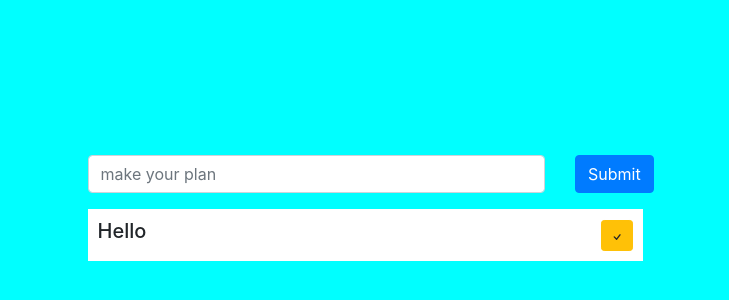
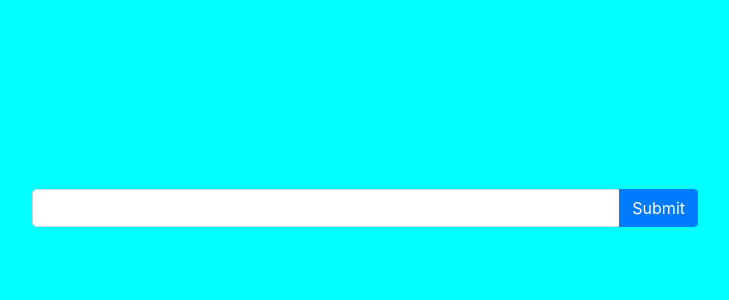
Before and after one commit to ShioNguyen/todo-app-reactjs, a React (Create React App) app: page / in a window 1280 px wide. Shown: the part 192-492 px from the top of the page, without its empty margins (275-1004 px from the left). Built offline with nearby package versions, Linux system fonts and the light colour scheme.

Commit message:
basic tasks

```diff
--- a/public/index.html
+++ b/public/index.html
@@ -6,7 +6,7 @@
     <meta name="theme-color" content="#000000" />
     <title>React App</title>
   </head>
-  <body style="background-color: aqua;">
+  <body>
     <div id="root"></div>
   </body>
 </html>
--- a/src/App.js
+++ b/src/App.js
@@ -1,70 +1,13 @@
-import React, { useEffect, useState } from 'react'
-import { Form, FormGroup, Input, Button, Container, Col, Row } from 'reactstrap'
-import {BsCheck} from 'react-icons/bs';
-
-function getWindowDimensions() {
-  const { innerWidth } = window;
-  return innerWidth;
-}
+import React from 'react'
+import TodoApp from './components/TodoApp';
 
 function App() {
 
-  const [windowDimensions, setWindowDimensions] = useState(getWindowDimensions());
-  const [btnBlock, setBtnBlock] = useState(false);
-
-  useEffect(() => {
-    window.addEventListener('resize', () => {
-      const {innerWidth} = window;
-      setWindowDimensions(innerWidth);
-    })
-    if(windowDimensions < 576) {
-      setBtnBlock(true);
-    }
-    else {
-      setBtnBlock(false);
-    }
-  }, [windowDimensions])
-
-  return (
-    <>
-      <Container
-        style={{
-          minHeight: '100vh',
-          display: 'flex',
-          flexDirection: 'column',
-          justifyContent: 'center',
-          alignItems: 'center',
-        }}
-      >
-        <Form style={{width: '50%'}}>
-          <FormGroup row>
-            <Col sm={10} xs={12}>
-              <Input placeholder='make your plan'/>
-            </Col>
-            <Col sm={2} xs={12}>
-              <Button block={btnBlock} color='primary'>Submit</Button>
-            </Col>
-          </FormGroup>
-          <Row >
-            <Col xs={12}>
-              <div style={{
-                display: 'flex',
-                alignItems: 'center',
-                justifyContent: 'space-between',
-                backgroundColor: '#fff',
-                padding: '10px',
-                minHeight: '30px',
-              }}>
-                <h5>Hello</h5>
-                <Button size='sm' color='warning'><BsCheck/></Button>
-              </div>
-            </Col>
-          </Row>
-        </Form>
-
-      </Container>
-    </>
-  )
+	return (
+		<>
+			<TodoApp/>
+		</>
+	)
 }
 
 export default App;
--- /dev/null
+++ b/src/components/TodoApp.js
@@ -0,0 +1,59 @@
+import React, { useEffect, useState } from 'react';
+import { Container } from 'reactstrap';
+
+import TodoInput from './TodoInput';
+import TodoContainer from './TodoContainer';
+
+import {container} from './styles';
+
+export default function TodoApp() {
+
+    const [title, setTitle] = useState('');
+    const [isEdit, setIsEdit] = useState(false);
+    const [editID, setEditID] = useState(null);
+    const [list, setList] = useState(() => {
+        let list = localStorage.getItem('list');
+        if(list) {
+            return JSON.parse(localStorage.getItem('list'));
+        }
+        else return [];
+    })
+
+    const completeTodo = (id) => {
+        const newList = list.filter(item => item.id !== id);
+        setList(newList);
+    }
+
+    const editTodo = (id) => {
+        const itemEdited = list.find(item => item.id === id);
+        setTitle(itemEdited.title);
+        setIsEdit(true);
+        setEditID(itemEdited.id);
+    }
+
+    const completeAll = () => {
+        setList([]);
+    }
+
+    useEffect(() => {
+        localStorage.setItem('list', JSON.stringify(list));
+    }, [list]);
+
+    return (
+        <>
+            <Container style={container}>
+                <TodoInput
+                    title={title}
+                    setTitle={setTitle}
+                    list={list}
+                    setList={setList}
+                    isEdit={isEdit}
+                    editID={editID}
+                    setIsEdit={setIsEdit}
+                    setEditID={setEditID}
+                />
+                <TodoContainer list={list} completeTodo={completeTodo} editTodo={editTodo} completeAll={completeAll}/>
+            </Container>
+        </>
+    )
+}
--- /dev/null
+++ b/src/components/TodoContainer.js
@@ -0,0 +1,36 @@
+import React from 'react';
+import { Button, Row } from 'reactstrap';
+
+import {
+    AiOutlineCheck as Check,
+    AiFillEdit as Edit,
+} from 'react-icons/ai';
+import {btn} from './styles';
+
+import { row, rowItem, todoItem, btnClear } from './styles';
+
+export default function TodoContainer({list, completeTodo, editTodo, completeAll}) {
+
+    return (
+        <>
+            {list.map(item => {
+                const {id, title} = item;
+                return (
+                    <Row key={id} style={row}>
+                        <div style={rowItem}>
+                            <div style={todoItem}>
+                                <h5>{title}</h5>
+                                <div>
+                                    <Button style={btn} color='success' outline onClick={() => completeTodo(id)}><Check/></Button>
+                                    <Button color='info' outline onClick={() => editTodo(id)}><Edit/></Button>
+                                </div>
+                            </div>
+                        </div>
+                    </Row>
+                )
+            })}
+            {list.length > 2 && <Button block style={btnClear} color='success' onClick={completeAll}>Complete All</Button>}
+
+        </>
+    )
+}
--- /dev/null
+++ b/src/components/TodoInput.js
@@ -0,0 +1,45 @@
+import React from 'react';
+import { Button, Form, Input, InputGroup, InputGroupAddon, Row } from 'reactstrap';
+
+import { row, rowItem } from './styles';
+
+export default function TodoInput({title, setTitle, list, setList, isEdit, editID, setIsEdit, setEditID}) {
+
+    const handleOnSubmit = (event) => {
+        event.preventDefault();
+
+        if(editID && title) {
+            setList(list.map(item => {
+                if(item.id === editID) {
+                    return {...item, title: title};
+                }
+                return item;
+            }));
+            setTitle('');
+            setIsEdit(false);
+            setEditID(null);
+        }
+        else {
+            const newItem = {id: new Date().getTime().toString(), title: title};
+            setList([...list, newItem]);
+            setTitle('');
+        }
+    }
+    return (
+        <>
+            <Row style={row}>
+                <Form style={rowItem} onSubmit={handleOnSubmit}>
+                    <InputGroup>
+                        <Input
+                            value={title}
+                            onChange={(event) => setTitle(event.target.value)}
+                        />
+                        <InputGroupAddon addonType='append'>
+                            <Button color={isEdit ? 'info active' : 'primary'}>{isEdit ? 'Edit' : 'Submit'}</Button>
+                        </InputGroupAddon>
+                    </InputGroup>
+                </Form>
+            </Row>
+        </>
+    )
+}
--- /dev/null
+++ b/src/components/styles.jsx
@@ -0,0 +1,40 @@
+module.exports = {
+    container: {
+        display: 'flex',
+        flexDirection: 'column',
+        minHeight: '100vh',
+        justifyContent: 'center',
+        alignItems: 'center',
+    },
+
+    row: {
+        width: '100%',
+        display: 'flex',
+        justifyContent: 'center',
+    },
+
+    rowItem: {
+        width: '60%',
+    },
+
+    todoItem: {
+        display: 'flex',
+        justifyContent: 'space-between',
+        alignItems: 'center',
+        backgroundColor: '#fff',
+        minHeight: '40px',
+        padding: '15px',
+        marginTop: '15px',
+        width: '100%',
+        borderRadius: '10px',
+    },
+
+    btn: {
+        marginRight: '5px',
+    },
+
+    btnClear: {
+        width: '60%',
+        marginTop: '15px',
+    }
+}
--- /dev/null
+++ b/src/index.css
@@ -0,0 +1,3 @@
+body {
+    background-color: #00ffff;
+}
--- a/src/index.js
+++ b/src/index.js
@@ -3,6 +3,7 @@ import ReactDOM from 'react-dom';
 import App from './App';
 
 import'bootstrap/dist/css/bootstrap.min.css';
+import './index.css';
 
 ReactDOM.render(
   <React.StrictMode>
```
